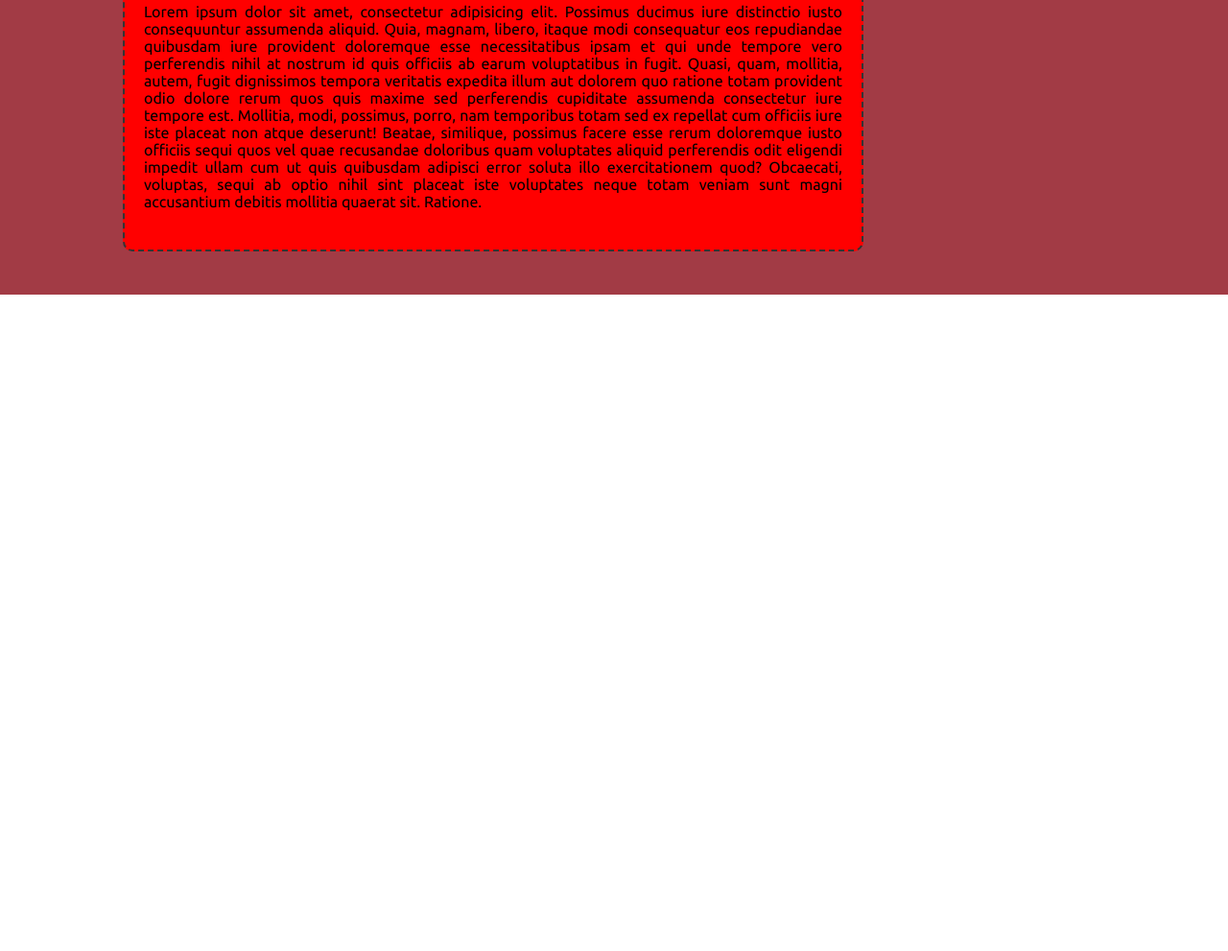
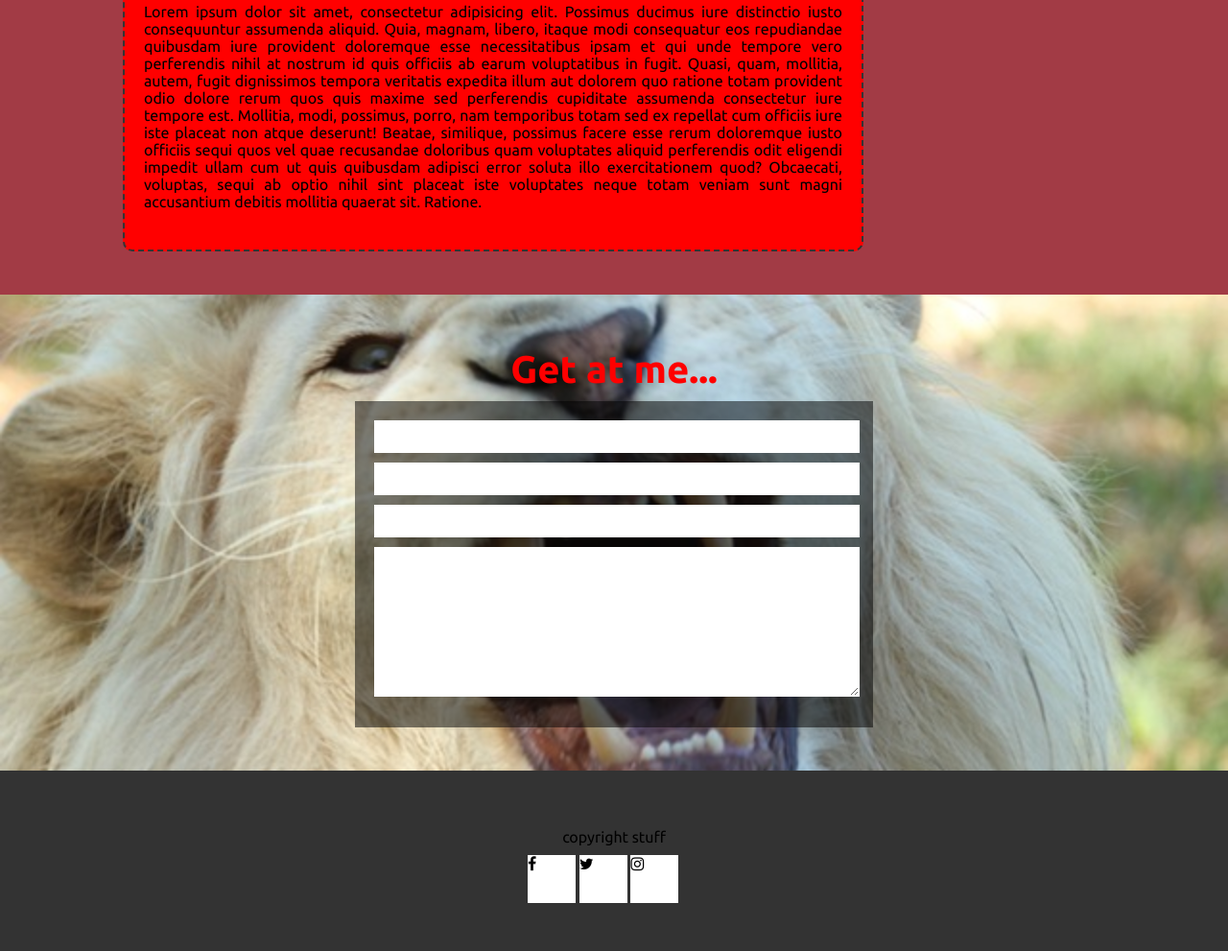
Before and after one commit to Alexg1021/geekwise-tigers-portfolio, a plain HTML site: page index.html in a window 1280 px wide. Shown: the part 1334-2325 px from the top of the page at 96% size. Before the commit the page ends 1641 px from the top, so only its background shows below. Drawn offline with Linux system fonts and the light colour scheme.

Commit message:
stashing

```diff
--- a/css/main.css
+++ b/css/main.css
@@ -143,3 +143,69 @@ ul{
     text-align: justify;
     padding: 0px 20px;
 }
+
+#contact{
+    padding: 45px 0;
+    display: inline-block;
+    width: 100%;
+    background: url("../img/white-lion.jpeg") center;
+    background-attachment: fixed;
+    background-repeat: none;
+    background-size: cover;
+
+}
+#contact h1{
+    text-align: center;
+    color: red;
+    font-size: 2.5em;
+    margin: 10px 0;
+}
+.form-box{
+    height: 300px;
+    width: 500px;
+    padding: 20px;
+    background-color: rgba(0,0,0,.5);
+    margin: 0 auto;
+}
+
+#contact input{
+    height: 30px;
+    width: 100%;
+    border: 1px solid #fff;
+    margin-bottom: 10px;
+}
+
+#contact textarea{
+    height: 150px;
+    width: 100%;
+    border: 1px solid #fff;
+}
+
+/*footer styles*/
+
+footer{
+    padding: 50px 0;
+    background-color: #333;
+    width: 100%;
+    display: inline-block;
+}
+
+footer p{
+    text-align: center;
+    margin: 10px 0;
+}
+
+.icon-space{
+    width: 180px;
+    margin: 0 auto;
+}
+.icon-box{
+    height: 50px;
+    width: 50px;
+    background-color: #fff;
+    display: inline-block;
+}
+
+footer i{
+    font-size: 2em;
+}
--- a/index.html
+++ b/index.html
@@ -91,5 +91,33 @@
             </div>
         </section>
 
+        <!--Contact Form-->
+
+        <section id="contact">
+            <h1>Get at me...</h1>
+            <div class="form-box">
+                <form>
+                    <input type="text" name=""/>
+                    <input type="text" name=""/>
+                    <input type="text" name=""/>
+                    <textarea></textarea>
+                </form>
+            </div>
+        </section>
+
+        <footer>
+            <p>copyright stuff</p>
+            <div class="icon-space">
+                <div class="icon-box">
+                    <i class="fa fa-facebook"></i>
+                </div>
+                <div class="icon-box">
+                    <i class="fa fa-twitter"></i>
+                </div>
+                <div class="icon-box">
+                    <i class="fa fa-instagram"></i>
+                </div>
+            </div>
+        </footer>
     </body>
 </html>
```
